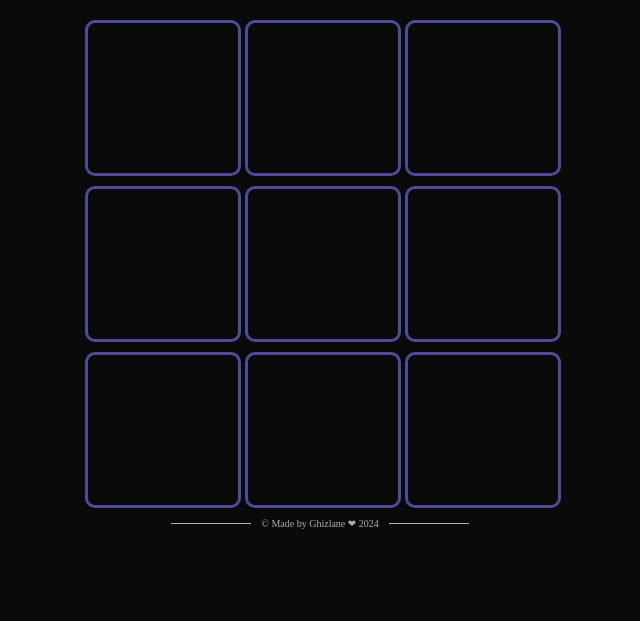
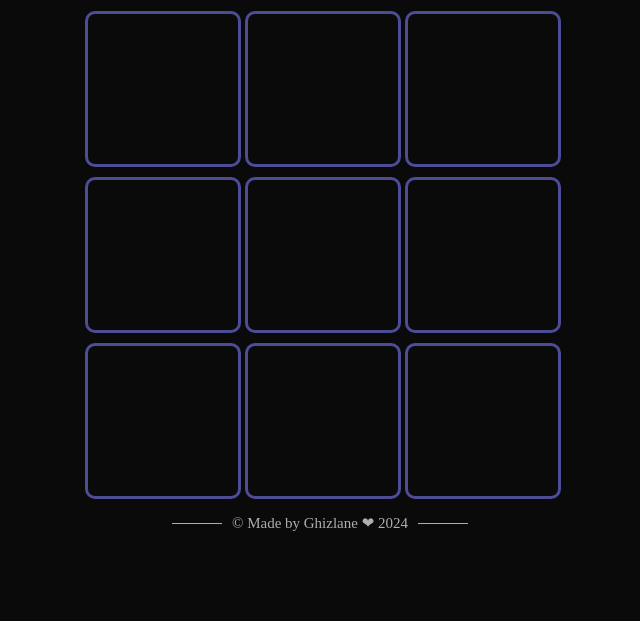
Before and after one commit to GhizlaneInCode/ticTacToe_Game, a plain HTML site: page index.html in a window 1280 px wide. Shown: the part 179-800 px from the top of the page, without its empty margins (320-960 px from the left). Drawn offline with Linux system fonts and the light colour scheme.

Commit message:
Update style.css

```diff
--- a/style.css
+++ b/style.css
@@ -80,12 +80,12 @@ h1 {
 }
 
 .footer hr {
-    width: 80px;
+    width: 50px;
     border: none;
     border-bottom: 1px solid #b0aeae;
 }
 
 .footer p {
-    font-size: 10px;
+    font-size: 15px;
     color: #b0aeae;
 }
```
